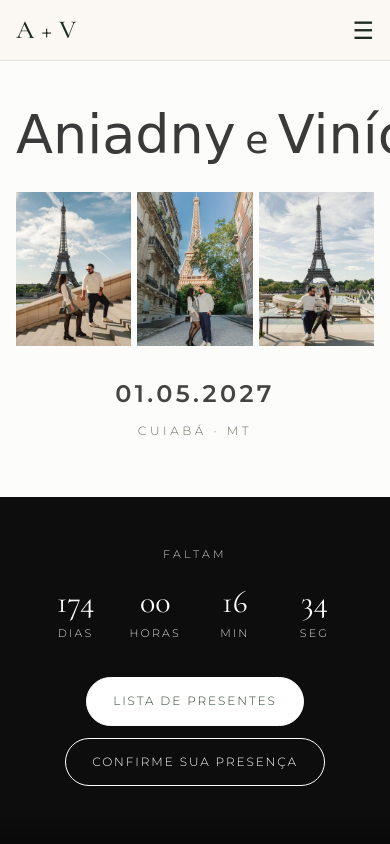
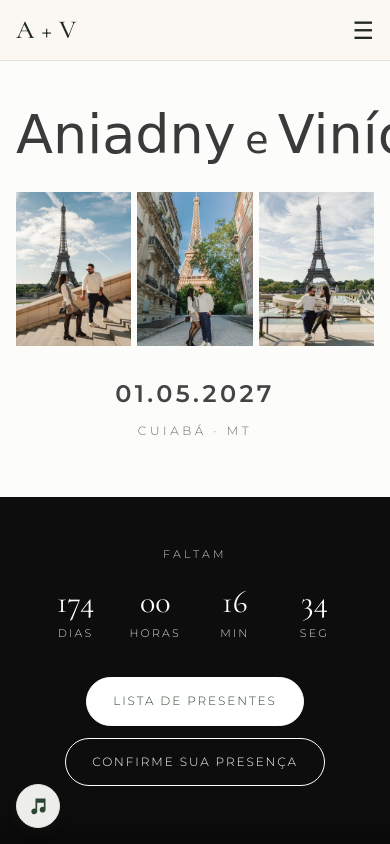
Before and after one commit to vinicius-goncalves-code/site-casamento, a plain HTML site: page index.html in a window 390 px wide. Shown: the top 844 px of the page. Drawn offline with nearby package versions, Linux system fonts and the light colour scheme; a web font is replaced by a local one.

Commit message:
Música: ícone pequeno no canto toca "In Your Arms", de Kevin MacLeod (CC BY 3.0), com crédito no rodapé
Toca só com clique, em repetição, e pausa ao trocar de aba. Arquivo em musica/in-your-arms.mp3 (2 MB).

Co-Authored-By: Claude Opus 5.5 <noreply@anthropic.com>

```diff
--- a/index.html
+++ b/index.html
@@ -276,6 +276,22 @@
   footer { text-align: center; padding: 64px 16px; background: var(--ink); color: #D9D0C2; }
   footer .monogram { font-size: 42px; color: #F3EDE3; display: block; }
   footer p { font-size: 13px; letter-spacing: .1em; margin-top: 8px; }
+  footer p.footer-music { font-size: 11px; letter-spacing: .04em; opacity: .55; margin-top: 18px; }
+  footer p.footer-music a { color: inherit; }
+
+  /* Ícone de música (fixo no canto; só toca com clique) */
+  .music-btn { position: fixed; left: 16px; bottom: 16px; z-index: 60; width: 44px; height: 44px; display: grid; place-items: center; border-radius: 50%; border: 1px solid var(--line); background: rgba(252,252,250,.94); backdrop-filter: blur(8px); color: var(--accent-dark); box-shadow: 0 4px 14px rgba(31,42,34,.14); transition: box-shadow .2s, transform .2s; }
+  .music-btn:hover { box-shadow: 0 6px 20px rgba(31,42,34,.22); }
+  .music-btn:focus-visible { outline: 2px solid var(--accent); outline-offset: 3px; }
+  .music-btn svg { width: 20px; height: 20px; fill: currentColor; }
+  .music-bars { display: none; align-items: flex-end; gap: 2px; height: 16px; }
+  .music-bars i { width: 3px; height: 6px; background: currentColor; border-radius: 1px; animation: music-eq 1s ease-in-out infinite; }
+  .music-bars i:nth-child(2) { animation-delay: -.4s; }
+  .music-bars i:nth-child(3) { animation-delay: -.7s; }
+  @keyframes music-eq { 0%, 100% { height: 4px; } 50% { height: 16px; } }
+  .music-btn.playing .music-bars { display: flex; }
+  .music-btn.playing svg { display: none; }
+  @media (prefers-reduced-motion: reduce) { .music-bars i { animation: none; height: 10px; } .music-bars i:nth-child(2) { height: 15px; } }
 
   .reveal { opacity: 0; transform: translateY(18px); transition: opacity .8s ease, transform .8s ease; }
   .reveal.in { opacity: 1; transform: none; }
@@ -393,7 +409,14 @@
 <footer>
   <span class="monogram" id="footerMono"></span>
   <p id="footerDate"></p>
+  <p class="footer-music" id="footerMusic" hidden></p>
 </footer>
+
+<!-- Ícone de música (CONFIG.music) -->
+<button class="music-btn" id="musicBtn" type="button" aria-pressed="false" hidden>
+  <svg viewBox="0 0 24 24" aria-hidden="true"><path d="M9 3v12.26A3.5 3.5 0 1 0 11 18.5V8h8v5.26A3.5 3.5 0 1 0 21 16.5V3H9Z"/></svg>
+  <span class="music-bars" aria-hidden="true"><i></i><i></i><i></i></span>
+</button>
 
 <!-- Modal de presente -->
 <div class="modal" id="giftModal" role="dialog" aria-modal="true" aria-labelledby="gm-title">
@@ -424,6 +447,17 @@ const CONFIG = {
   heroPhotos: ["fotos/header-1.webp", "fotos/header-2.webp", "fotos/header-3.webp"],
   // Foto P&B à direita da contagem
   bandPhoto: "fotos/pedido-tml.webp",
+
+  // Música do ícone no canto (toca só quando o convidado clica, em repetição).
+  // Só use gravação de uso livre: o arquivo fica no repositório, que é público. A licença CC BY exige o crédito.
+  music: {
+    src: "musica/in-your-arms.mp3",
+    title: "In Your Arms",
+    artist: "Kevin MacLeod",
+    credit: "Música: “In Your Arms”, Kevin MacLeod (incompetech.com), licença ",
+    license: { label: "CC BY 3.0", url: "https://creativecommons.org/licenses/by/3.0/" },
+    volume: 0.7
+  },
 
   story: {
     preview: 3,   // parágrafos visíveis antes do "Continuar lendo"
@@ -659,6 +693,42 @@ $("#heroCity").textContent = CONFIG.city;
 $("#footerDate").textContent = `${shortDate} · ${CONFIG.city}`;
 document.title = `${CONFIG.couple.a} & ${CONFIG.couple.b} · ${shortDate}`;
 
+// Música: só começa com o clique do convidado; pausa ao trocar de aba e volta ao retornar
+const music = CONFIG.music;
+if (music) {
+  const btn = $("#musicBtn");
+  const audio = new Audio();
+  audio.preload = "none"; audio.loop = true; audio.src = music.src; audio.volume = music.volume ?? 0.7;
+  let resumeOnReturn = false;
+  const sync = () => {
+    const on = !audio.paused;
+    btn.classList.toggle("playing", on);
+    btn.setAttribute("aria-pressed", String(on));
+    const label = on ? `Pausar a música (${music.title})` : `Tocar a música: ${music.title}, de ${music.artist}`;
+    btn.setAttribute("aria-label", label);
+    btn.title = label;
+  };
+  btn.addEventListener("click", () => { if (audio.paused) audio.play().catch(() => {}); else audio.pause(); });
+  audio.addEventListener("play", sync);
+  audio.addEventListener("pause", sync);
+  document.addEventListener("visibilitychange", () => {
+    if (document.hidden) { resumeOnReturn = !audio.paused; audio.pause(); }
+    else if (resumeOnReturn) { resumeOnReturn = false; audio.play().catch(() => {}); }
+  });
+  sync();
+  btn.hidden = false;
+  if (music.credit) {
+    const c = $("#footerMusic");
+    c.textContent = music.credit;
+    if (music.license) {
+      const a = document.createElement("a");
+      a.href = music.license.url; a.target = "_blank"; a.rel = "noopener"; a.textContent = music.license.label;
+      c.append(a);
+    }
+    c.hidden = false;
+  }
+}
+
 // Contagem regressiva
 function tick() {
   const diff = Math.max(0, eventDate - Date.now());
```
Also changed, not shown: 1 other file.
